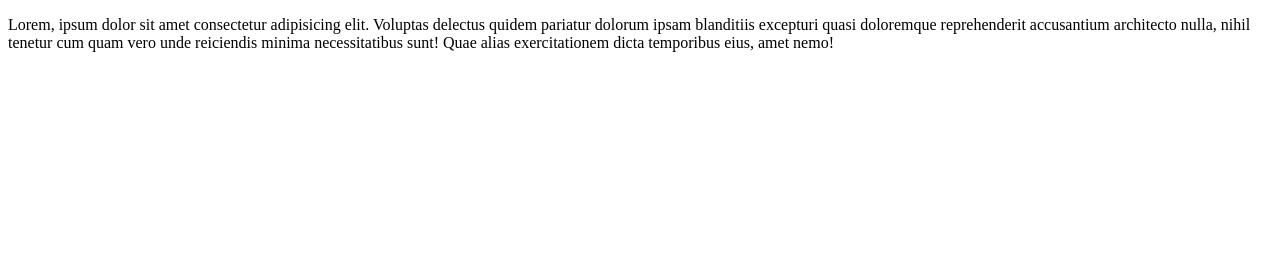
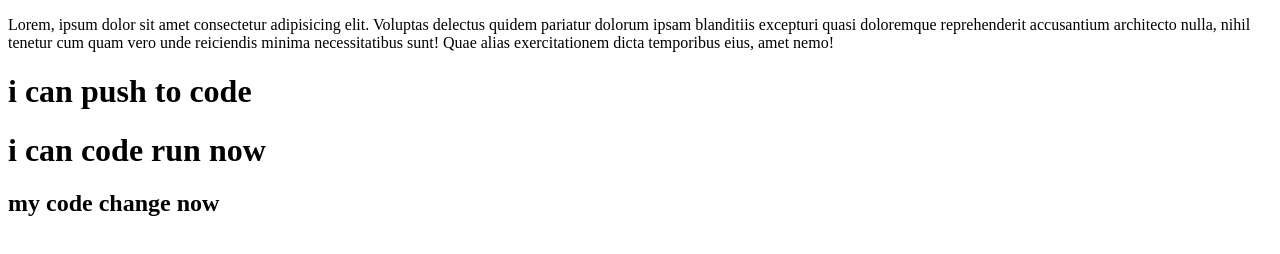
Before and after one commit to isha-150570/my-second-repo, a plain HTML site: page index.html in a window 1280 px wide. Drawn offline with Linux system fonts and the light colour scheme.

Commit message:
added headeer

```diff
--- a/index.html
+++ b/index.html
@@ -8,5 +8,8 @@
 </head>
 <body>
   <p>Lorem, ipsum dolor sit amet consectetur adipisicing elit. Voluptas delectus quidem pariatur dolorum ipsam blanditiis excepturi quasi doloremque reprehenderit accusantium architecto nulla, nihil tenetur cum quam vero unde reiciendis minima necessitatibus sunt! Quae alias exercitationem dicta temporibus eius, amet nemo!</p>
+  <h1> i can push to code</h1>
+  <h1>i can code run now</h1>
+  <h2>my code change now</h2>
 </body>
 </html>
```
